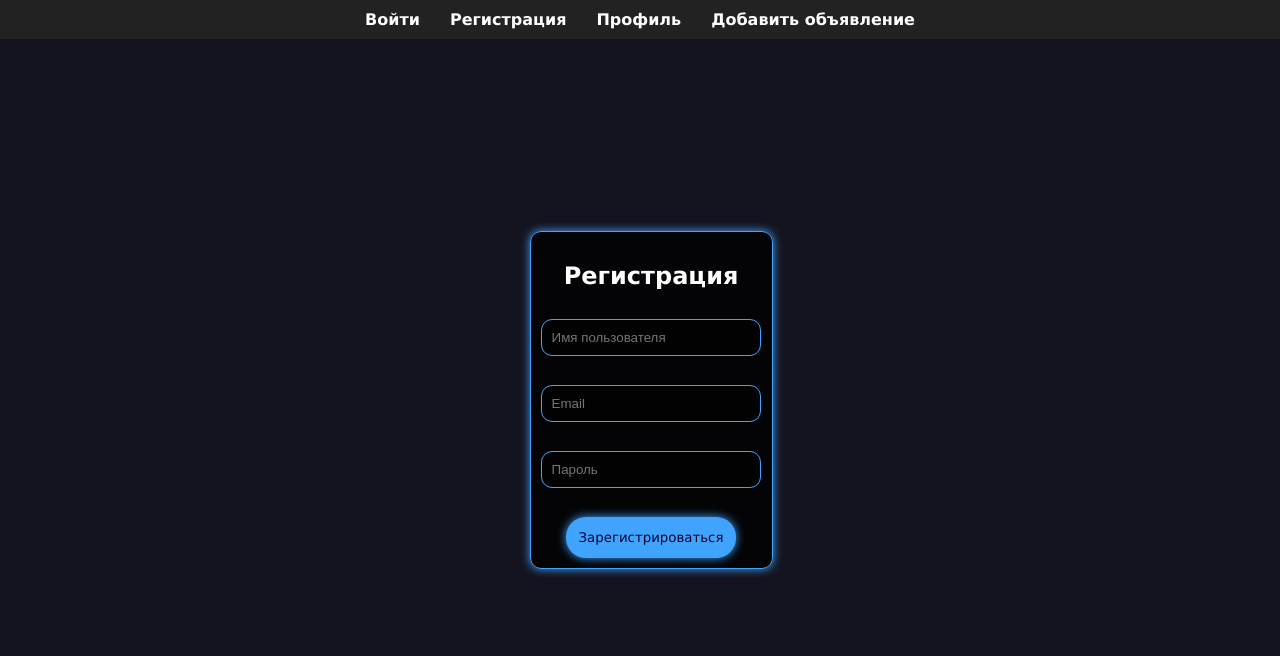
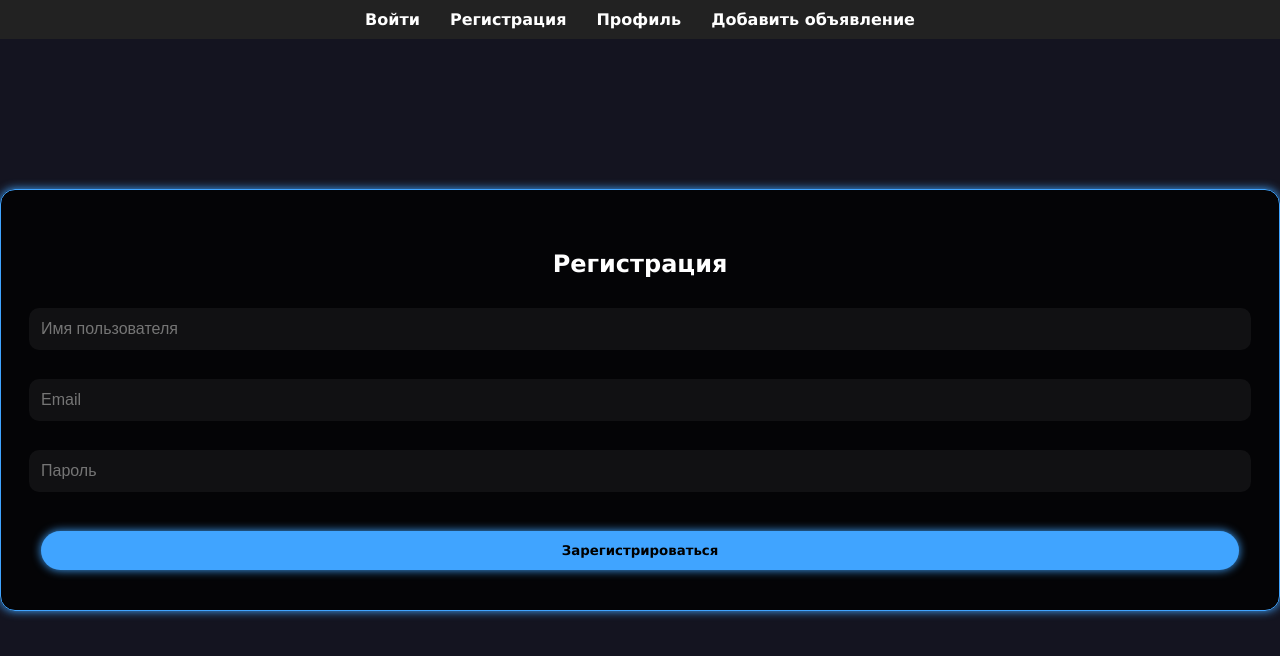
Before and after one commit to penkayone/ReactifyAds, a React (Create React App) app: page /register in a window 1280 px wide. Shown: the top 656 px of the page. Built offline with nearby package versions, Linux system fonts and the light colour scheme.

Commit message:
Worked on the adverts page, created styles for this page, updated the registration form. Updated App.jsx and also updated AdsPage.jsx.

```diff
--- a/src/App.jsx
+++ b/src/App.jsx
@@ -34,8 +34,17 @@ const App = () => {
                     }
                 />
 
+                <Route
+                    path="/add-ad"
+                    element={
+                        <PrivateRoute>
+                            <h2>Страница добавления объявления</h2>
+                        </PrivateRoute>
+                    }
+                />
+
+                {/* Главная страница */}
                 <Route path="/" element={<LoginPage />} />
-                <Route path="/add-ad" element={<h2>Страница добавления объявления</h2>} />
             </Routes>
         </Router>
     );
--- a/src/components/RegisterForm.jsx
+++ b/src/components/RegisterForm.jsx
@@ -4,8 +4,8 @@ import '../css/authorization.css';
 import { apiClient } from '../api/apiClient';
 
 const RegisterForm = () => {
-    const [username, setEmail] = useState('');
-    const [email, setUsername] = useState('');
+    const [username, setUsername] = useState('');
+    const [email, setEmail] = useState('');
     const [password, setPassword] = useState('');
     const [message, setMessage] = useState('');
     const [loading, setLoading] = useState(false);
@@ -25,11 +25,11 @@ const RegisterForm = () => {
             setMessage('Регистрация успешна!');
             localStorage.setItem('authToken', response.data.token);
             setTimeout(() => {
-                window.location.href = '/profile';
+                window.location.href = '/login';
             }, 1000);
         } catch (error) {
             console.error('Ошибка регистрации:', error.response?.data || error.message);
-            if (error.response && error.response.status === 409) {
+            if (error.response?.status === 409) {
                 setMessage('Пользователь с таким именем или email уже существует');
             } else {
                 setMessage('Не удалось зарегистрироваться. Попробуйте снова.');
@@ -40,7 +40,6 @@ const RegisterForm = () => {
     };
 
     return (
-        <div className="register-container">
         <form onSubmit={handleSubmit} className="form full-width">
             <h2 className="form-title">Регистрация</h2>
 
@@ -53,6 +52,7 @@ const RegisterForm = () => {
                 disabled={loading}
                 className="form-field"
             />
+
             <br />
 
             <input
@@ -64,6 +64,7 @@ const RegisterForm = () => {
                 disabled={loading}
                 className="form-field"
             />
+
             <br />
 
             <input
@@ -75,6 +76,7 @@ const RegisterForm = () => {
                 disabled={loading}
                 className="form-field"
             />
+
             <br />
 
             <button type="submit" className="form-button" disabled={loading}>
@@ -87,7 +89,6 @@ const RegisterForm = () => {
 
             {message && <p className="form-message">{message}</p>}
         </form>
-        </div>
     );
 };
 
--- a/src/css/authorization.css
+++ b/src/css/authorization.css
@@ -142,3 +142,72 @@
 .nav-list li a:hover {
     color: #00bfff;
 }
+
+.register-container {
+    display: flex;
+    justify-content: center;
+    align-items: center;
+    min-height: 100vh;
+    background: linear-gradient(135deg, #1a1a1a, #2b2b2b);
+}
+
+.form {
+    padding: 40px;
+    border-radius: 15px;
+    box-shadow: 0 0 15px rgba(64, 164, 255, 0.3);
+    transition: all 0.3s ease-in-out;
+}
+
+.form:hover {
+    box-shadow: 0 0 15px var(--app-color);
+}
+
+.form-title {
+    color: white;
+    text-align: center;
+    margin-bottom: 20px;
+    font-weight: bold;
+}
+
+.form-field {
+    width: 100%;
+    padding: 12px;
+    margin-top: 10px;
+    border: none;
+    border-radius: 10px;
+    background-color: rgba(255, 255, 255, 0.05);
+    color: white;
+    outline: none;
+    font-size: 16px;
+    transition: all 0.3s ease;
+}
+
+.form-field:focus {
+    background-color: rgba(255, 255, 255, 0.1);
+    border: 1px solid var(--app-color);
+}
+
+.form-button {
+    width: 100%;
+    margin-top: 20px;
+    padding: 12px;
+    background-color: var(--app-color);
+    color: black;
+    font-weight: bold;
+    border: none;
+    border-radius: 20px;
+    cursor: pointer;
+    transition: all 0.3s ease;
+}
+
+.form-button:hover {
+    transform: scale(1.05);
+    background-color: #009acc;
+}
+
+.form-message {
+    color: red;
+    font-size: 14px;
+    text-align: center;
+    margin-top: 10px;
+}
```
Also changed, not shown: src/pages/AdsPage.jsx (+30 -16 lines). Lines whose indentation alone changed are shown as unchanged.
